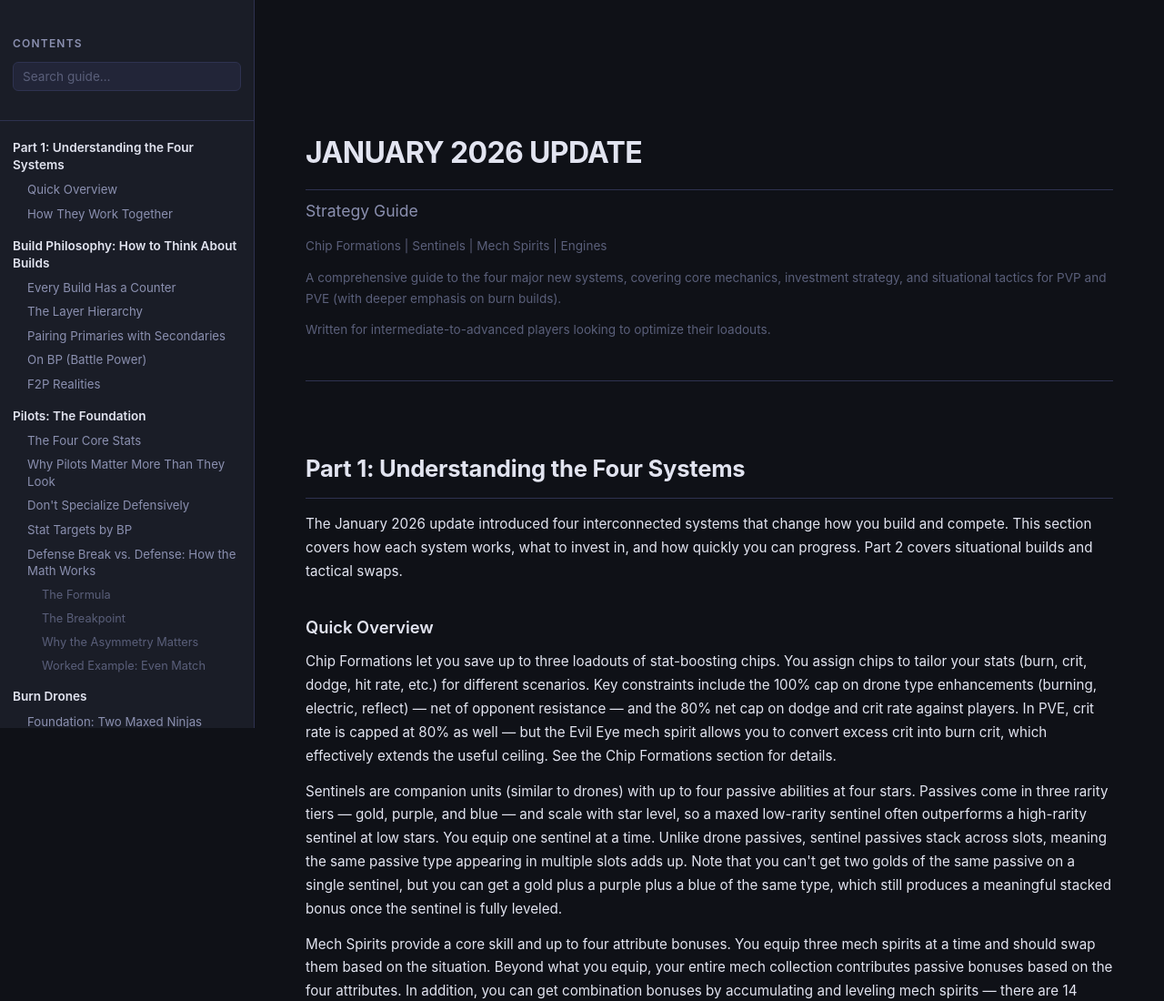
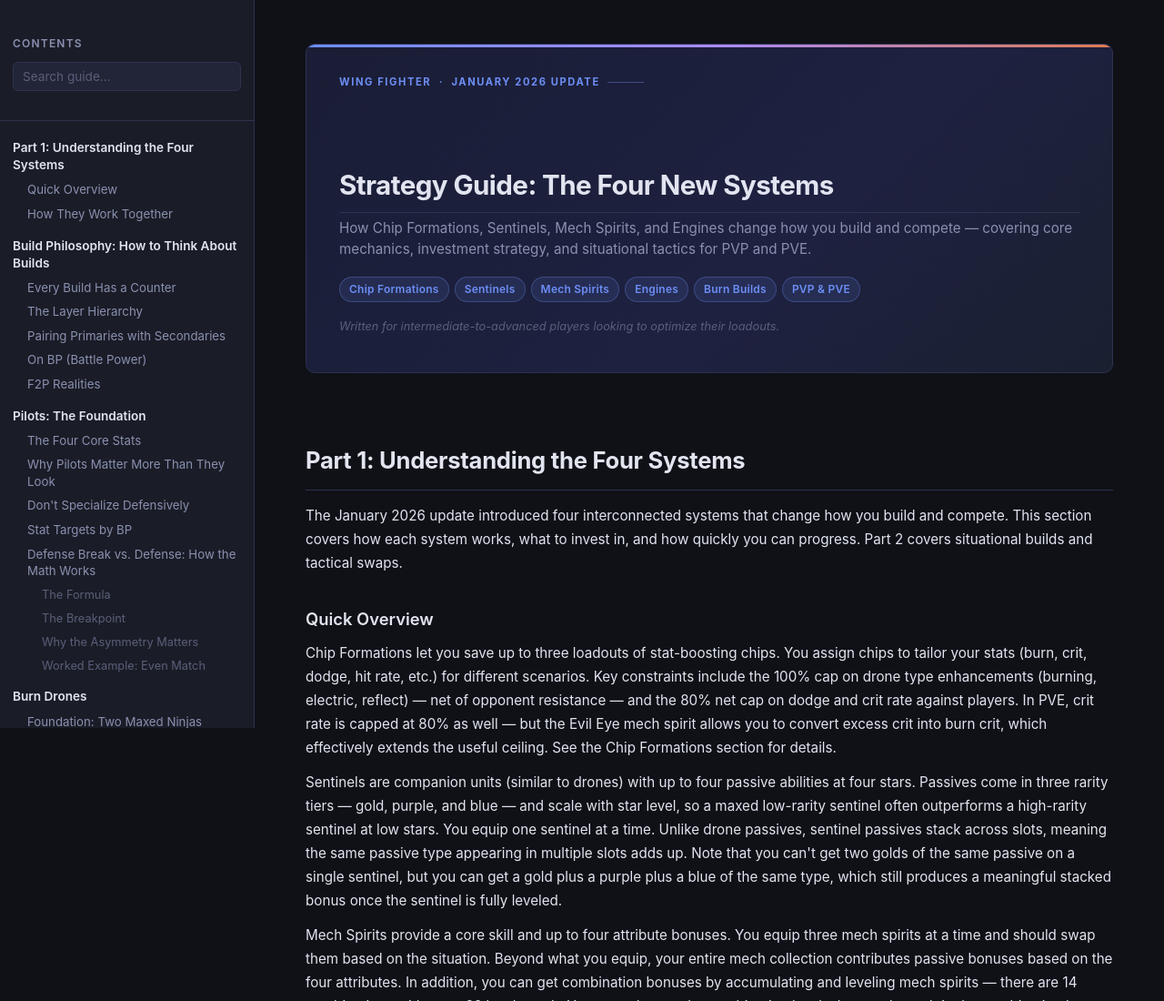
Before and after one commit to jlehrbaum/ashpool-strategy-guide, a plain HTML site: page index.html in a window 1280 px wide. Shown: the top 1100 px of the page at 91% size. Drawn offline with Linux system fonts and the light colour scheme.

Commit message:
Improve header: add game context, tagline, and topic chips

```diff
--- a/index.html
+++ b/index.html
@@ -129,25 +129,74 @@
   /* Title block */
   .title-block {
     margin-bottom: 48px;
-    padding-bottom: 32px;
-    border-bottom: 1px solid var(--border);
+    padding: 32px 36px 28px;
+    background: linear-gradient(135deg, #1a1d35 0%, #1e2140 60%, #1a2030 100%);
+    border: 1px solid var(--border);
+    border-radius: 10px;
+    position: relative;
+    overflow: hidden;
+  }
+  .title-block::before {
+    content: '';
+    position: absolute;
+    top: 0; left: 0; right: 0;
+    height: 3px;
+    background: linear-gradient(90deg, var(--accent) 0%, #a78bfa 50%, var(--accent2) 100%);
+  }
+  .doc-eyebrow {
+    font-size: 0.7rem;
+    font-weight: 700;
+    letter-spacing: 0.14em;
+    text-transform: uppercase;
+    color: var(--accent);
+    margin-bottom: 10px;
+    display: flex;
+    align-items: center;
+    gap: 8px;
+  }
+  .doc-eyebrow::after {
+    content: '';
+    flex: 1;
+    max-width: 40px;
+    height: 1px;
+    background: var(--accent);
+    opacity: 0.4;
   }
   .doc-title {
-    font-size: 2rem;
+    font-size: 1.85rem;
     font-weight: 700;
     color: var(--text);
     letter-spacing: -0.02em;
-    margin-bottom: 8px;
+    margin-bottom: 6px;
+    line-height: 1.2;
   }
-  .doc-subtitle {
-    font-size: 1.1rem;
+  .doc-tagline {
+    font-size: 0.95rem;
     color: var(--text-muted);
-    margin-bottom: 12px;
+    margin-bottom: 18px;
+    line-height: 1.5;
+  }
+  .doc-chips {
+    display: flex;
+    flex-wrap: wrap;
+    gap: 6px;
+    margin-bottom: 16px;
+  }
+  .doc-chip {
+    font-size: 0.75rem;
+    font-weight: 600;
+    padding: 3px 10px;
+    border-radius: 20px;
+    background: rgba(108,142,245,0.12);
+    border: 1px solid rgba(108,142,245,0.3);
+    color: var(--accent);
+    letter-spacing: 0.02em;
   }
   .doc-meta {
-    font-size: 0.85rem;
+    font-size: 0.8rem;
     color: var(--text-dim);
     margin-top: 4px;
+    font-style: italic;
   }
 
   /* Headings */
@@ -335,7 +384,20 @@
 </nav>
 
 <main id="main">
-  <div class="title-block"><h1 class="doc-title">JANUARY 2026 UPDATE</h1><p class="doc-subtitle">Strategy Guide</p><p class="doc-meta">Chip Formations  |  Sentinels  |  Mech Spirits  |  Engines</p><p class="doc-meta">A comprehensive guide to the four major new systems, covering core mechanics, investment strategy, and situational tactics for PVP and PVE (with deeper emphasis on burn builds).</p><p class="doc-meta">Written for intermediate-to-advanced players looking to optimize their loadouts.</p></div>
+  <div class="title-block">
+    <div class="doc-eyebrow">Wing Fighter &nbsp;·&nbsp; January 2026 Update</div>
+    <h1 class="doc-title">Strategy Guide: The Four New Systems</h1>
+    <p class="doc-tagline">How Chip Formations, Sentinels, Mech Spirits, and Engines change how you build and compete — covering core mechanics, investment strategy, and situational tactics for PVP and PVE.</p>
+    <div class="doc-chips">
+      <span class="doc-chip">Chip Formations</span>
+      <span class="doc-chip">Sentinels</span>
+      <span class="doc-chip">Mech Spirits</span>
+      <span class="doc-chip">Engines</span>
+      <span class="doc-chip">Burn Builds</span>
+      <span class="doc-chip">PVP &amp; PVE</span>
+    </div>
+    <p class="doc-meta">Written for intermediate-to-advanced players looking to optimize their loadouts.</p>
+  </div>
   <div id="content">
 <h1 id="part-1-understanding-the-four-systems">Part 1: Understanding the Four Systems</h1>
 <p>The January 2026 update introduced four interconnected systems that change how you build and compete. This section covers how each system works, what to invest in, and how quickly you can progress. Part 2 covers situational builds and tactical swaps.</p>
```
